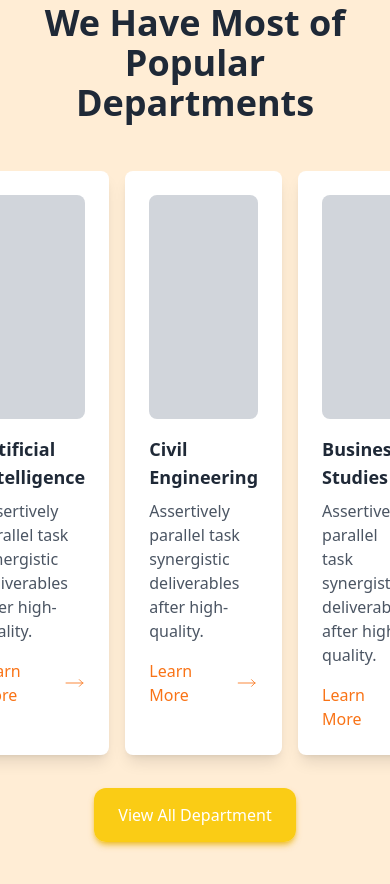
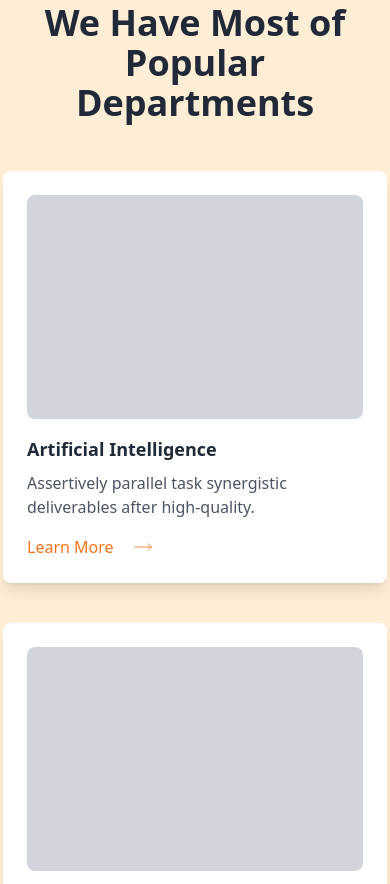
Before and after one commit to Martinesusu/mini-css-education, a website: page index.html in a window 390 px wide. Shown: the part 1757-2641 px from the top of the page. Drawn offline with nearby package versions, Linux system fonts and the light colour scheme.

Commit message:
edit popular department section to be responsive

```diff
--- a/index.html
+++ b/index.html
@@ -152,7 +152,7 @@
         </div>
 
         <!-- Cards -->
-        <div class="flex justify-center space-x-4">
+        <div class="flex justify-center items-center gap-10 flex-col lg:flex-row">
           <!-- Card 1 -->
           <div class="bg-white rounded-lg shadow-lg p-6 w-96">
             <div class="h-56 bg-gray-300 rounded-lg mb-4"></div>
```
